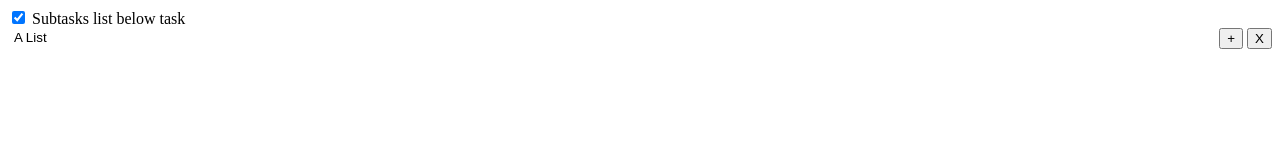
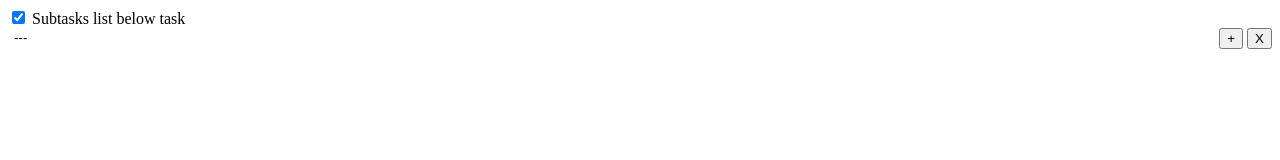
Before and after one commit to chhotii-alex/hierarchical-todo, a SvelteKit app: page / in a window 1280 px wide. Shown: the top 160 px of the page. Built offline with nearby package versions, Linux system fonts and the light colour scheme.

Commit message:
top node

```diff
--- a/src/routes/+page.svelte
+++ b/src/routes/+page.svelte
@@ -1,9 +1,9 @@
 <script>
     import OneTodo from "./components/OneTodo.svelte";
-    import { createNewList } from "./todos.js";
+    import { createNewItem } from "./todos.js";
     import { parentTop } from './stores.js';
 
-    let data = createNewList();
+    let data = createNewItem();
 
     function update() {
         console.log(JSON.stringify(data));
@@ -12,7 +12,7 @@
 
 <input type="checkbox" bind:checked={$parentTop} id="parentTopCheck"/>
 <label for="parentTopCheck">Subtasks list below task</label>
-<OneTodo name="A List" expanded={true} id={0} bind:children={data}
+<OneTodo bind:name={data.name} bind:expanded={data.expanded} id={data.id} bind:children={data.children}
         on:update={update}
 
 />
```
